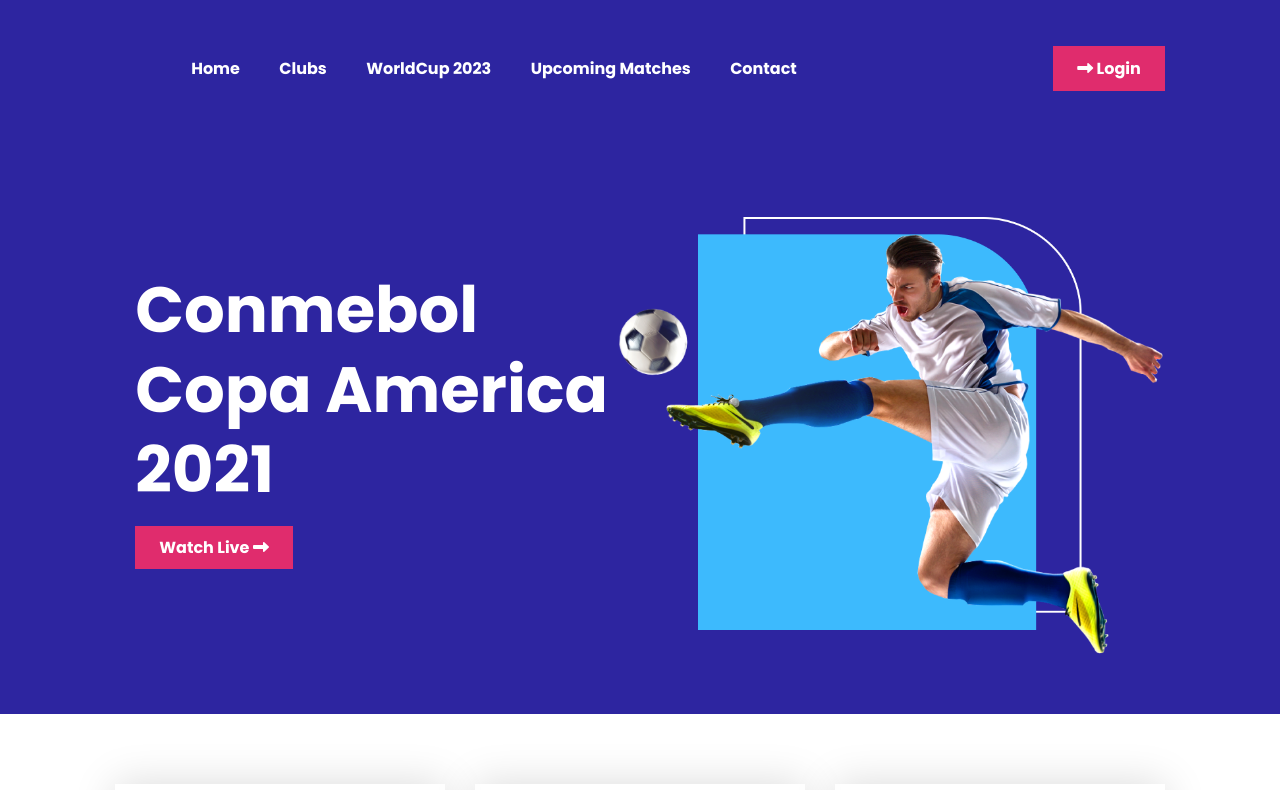
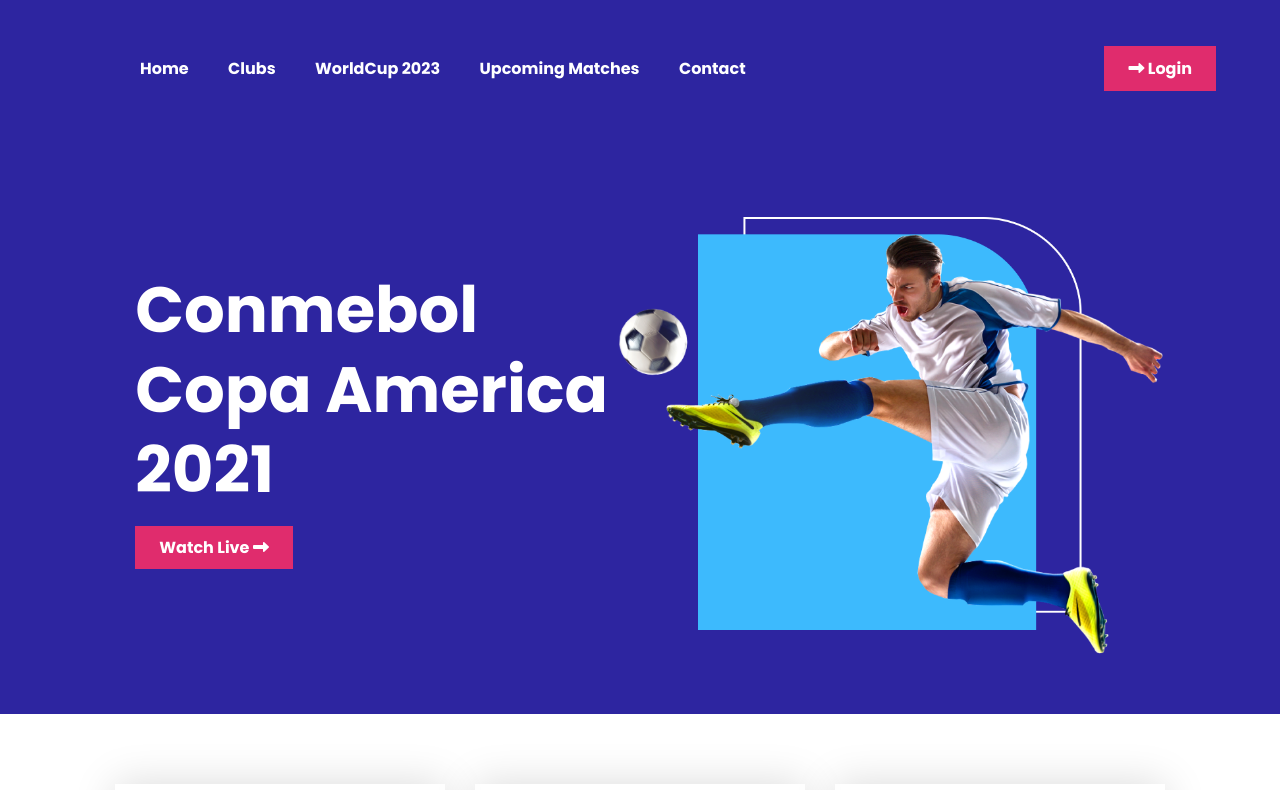
Before and after one commit to unsatisfied-soul/Football-News, a plain HTML site: page index.html in a window 1280 px wide. Shown: the top 790 px of the page. Drawn offline with Linux system fonts and the light colour scheme.

Commit message:
responsive site

```diff
--- a/style.css
+++ b/style.css
@@ -37,7 +37,7 @@ header{
    background-color: #2D25A0;
 }
 .menu-bar{
-   width: 82%;
+   width: 90%;
    margin: 0 auto;
    display: flex;
    justify-content: space-between;
```
